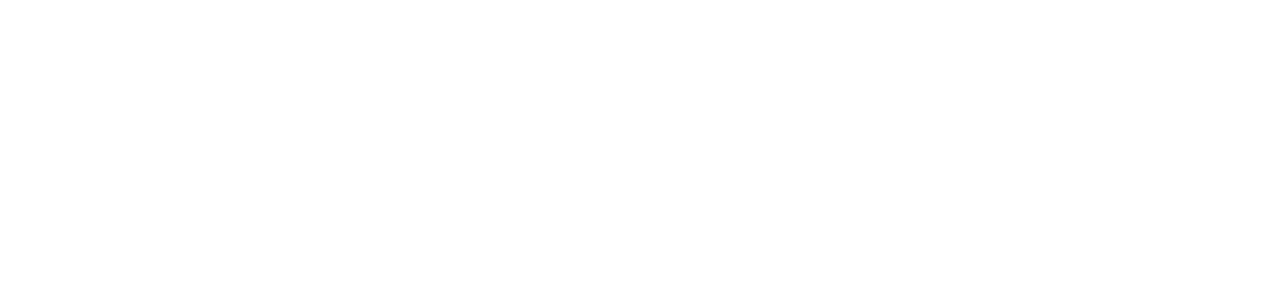
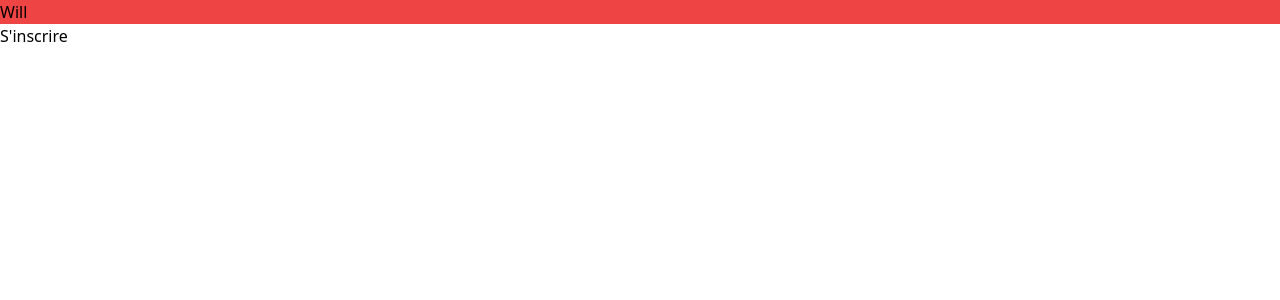
Before and after one commit to Brayann-hub-cmd/E-kmer, a React (Vite) app: page / in a window 1280 px wide. Shown: the top 300 px of the page. Built offline with nearby package versions, Linux system fonts and the light colour scheme.

Commit message:
Modification

```diff
--- a/index.html
+++ b/index.html
@@ -1,5 +1,5 @@
 <!doctype html>
-<html lang="en">
+<html lang="en" data-theme="dark">
   <head>
     <meta charset="UTF-8" />
     <link rel="icon" type="image/svg+xml" href="/vite.svg" />
--- a/src/App.jsx
+++ b/src/App.jsx
@@ -1,6 +1,6 @@
-
+import SignUp from "./Auth/Auth"
 function App() {
-
+  return <SignUp/>;
 }
 
 export default App
--- /dev/null
+++ b/src/Auth/Auth.jsx
@@ -0,0 +1,10 @@
+function SignUp() {
+    return(
+        <div className="signup" data-aos="fade-up">
+            <h1 className="bg-red-500">Will</h1>
+            <button className="btn btn-primary" data-aos="fade-up">S'inscrire</button>
+        </div>
+    )
+}
+
+export default SignUp;
```
